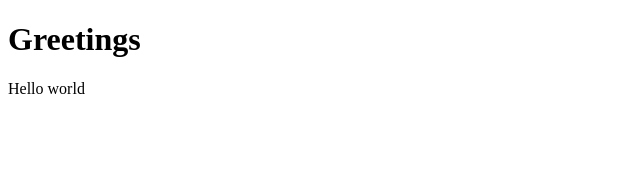
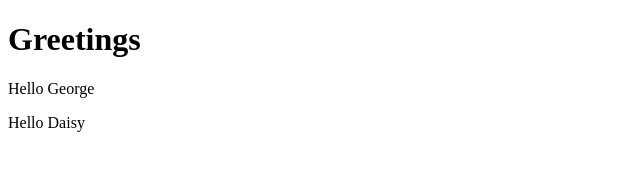
Before and after one commit to 1Maria/part1, a React (Create React App) app: page / in a window 1280 px wide. Shown: the top 182 px of the page, without its empty margins (0-640 px from the left). Built offline with nearby package versions, Linux system fonts and the light colour scheme.

Commit message:
Pass data to component using props

```diff
--- a/src/App.js
+++ b/src/App.js
@@ -1,9 +1,9 @@
 import React from 'react';
 
-const Hello = () => {
+const Hello = (props) => {
   return (
     <div>
-      <p>Hello world</p>
+      <p>Hello {props.name}</p>
     </div>
   )
 }
@@ -12,7 +12,8 @@
   return (
     <div>
       <h1>Greetings</h1>
-      <Hello />
+      <Hello name="George"/>
+      <Hello name="Daisy" />
     </div>
   )
 }
```
